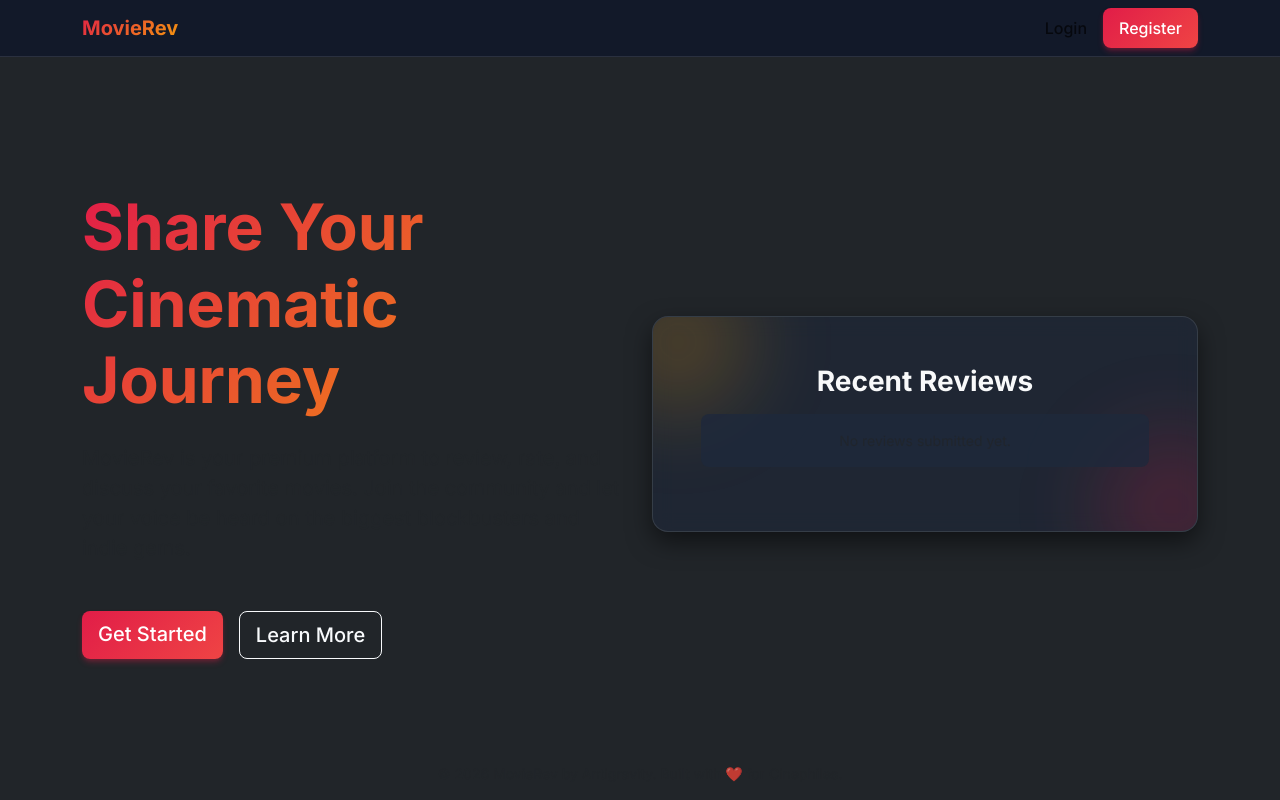
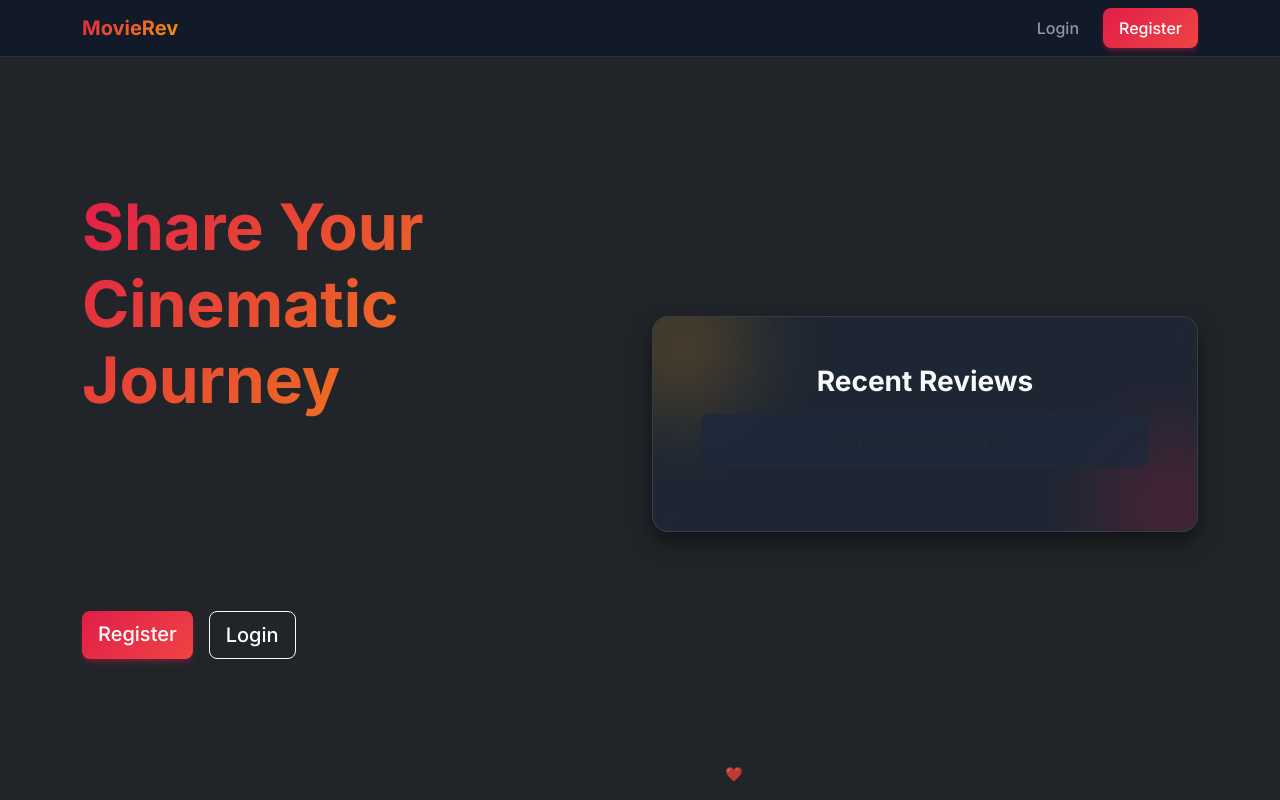
Before and after one commit to nishal-s/Feedback-Management-System, a Flask app: page / in a window 1280 px wide. Run offline with Flask 3, Linux system fonts and the light colour scheme; data that the repository does not hold is empty.

Commit message:
jenkins file changes

```diff
--- a/templates/base.html
+++ b/templates/base.html
@@ -14,7 +14,7 @@
 <body class="bg-dark text-light">
 
     <!-- Navigation Bar -->
-    <nav class="navbar navbar-expand-lg glass-navbar fixed-top">
+    <nav class="navbar navbar-expand-lg glass-navbar fixed-top" data-bs-theme="dark">
         <div class="container">
             <a class="navbar-brand fw-bold text-gradient" href="{{ url_for('index') }}">MovieRev</a>
             <button class="navbar-toggler" type="button" data-bs-toggle="collapse" data-bs-target="#navbarsupportedContent" aria-controls="navbarsupportedContent" aria-expanded="false" aria-label="Toggle navigation">
@@ -39,7 +39,7 @@
                         </li>
                     {% else %}
                         <li class="nav-item">
-                            <a class="nav-link fw-medium" href="{{ url_for('login') }}">Login</a>
+                            <a class="nav-link fw-medium btn btn-outline-light custom-btn px-3" href="{{ url_for('login') }}">Login</a>
                         </li>
                         <li class="nav-item ms-lg-2">
                             <a class="nav-link fw-medium btn btn-primary custom-btn text-white px-3" href="{{ url_for('register') }}">Register</a>
--- a/templates/index.html
+++ b/templates/index.html
@@ -10,8 +10,8 @@
             MovieRev is your premium platform to review, rate, and discuss your favorite movies. Join the community and let your voice be heard on the biggest blockbusters and indie gems.
         </p>
         <div class="d-flex gap-3 justify-content-center justify-content-md-start">
-            <a href="#" class="btn btn-primary btn-lg custom-btn">Get Started</a>
-            <a href="#" class="btn btn-outline-secondary btn-lg custom-btn">Learn More</a>
+            <a href="{{ url_for('register') }}" class="btn btn-primary btn-lg custom-btn">Register</a>
+            <a href="{{ url_for('login') }}" class="btn btn-outline-secondary btn-lg custom-btn text-white">Login</a>
         </div>
     </div>
 
--- a/templates/login.html
+++ b/templates/login.html
@@ -11,7 +11,7 @@
             <form method="POST" action="{{ url_for('login') }}">
                 <div class="mb-3">
                     <label for="username" class="form-label fw-medium">Username</label>
-                    <input type="text" class="form-control" id="username" name="username" required placeholder="Enter your username">
+                    <input type="text" class="form-control" id="username" name="username" required placeholder="Enter your username" autocapitalize="none" autocorrect="off">
                 </div>
 
                 <div class="mb-4">
--- a/templates/register.html
+++ b/templates/register.html
@@ -11,7 +11,7 @@
             <form method="POST" action="{{ url_for('register') }}">
                 <div class="mb-3">
                     <label for="username" class="form-label fw-medium">Username</label>
-                    <input type="text" class="form-control" id="username" name="username" required placeholder="Choose a username">
+                    <input type="text" class="form-control" id="username" name="username" required placeholder="Choose a username" autocapitalize="none" autocorrect="off">
                 </div>
 
                 <div class="mb-4">
```
